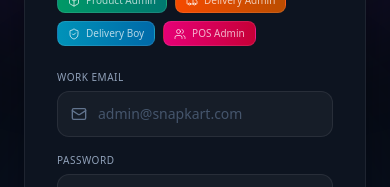
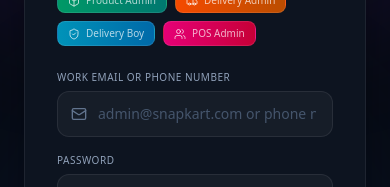
Before and after one commit to manishtarjan2/Snapkart, a Next.js app: page /admin-login in a window 390 px wide. Shown: the part 373-560 px from the top of the page. Built offline with nearby package versions, Linux system fonts and the light colour scheme.

Commit message:
feat: support email or phone login

```diff
--- /dev/null
+++ b/pnpm-workspace.yaml
@@ -0,0 +1,3 @@
+allowBuilds:
+  sharp: true
+  unrs-resolver: true
--- a/src/app/admin-login/page.tsx
+++ b/src/app/admin-login/page.tsx
@@ -19,7 +19,7 @@
 ];
 
 export default function AdminLogin() {
-    const [email, setEmail] = useState("");
+    const [identifier, setIdentifier] = useState("");
     const [password, setPassword] = useState("");
     const [showPassword, setShowPassword] = useState(false);
     const [loading, setLoading] = useState(false);
@@ -33,7 +33,7 @@
 
         try {
             const result = await signIn("credentials", {
-                email,
+                identifier,
                 password,
                 redirect: false,
             });
@@ -63,7 +63,7 @@
         }
     };
 
-    const formValid = email !== "" && password !== "";
+    const formValid = identifier !== "" && password !== "";
 
     return (
         <div className="min-h-screen bg-[#080c14] flex items-center justify-center p-6 relative overflow-hidden">
@@ -128,15 +128,15 @@
                         {/* Email */}
                         <div>
                             <label className="block text-[10px] text-slate-400 mb-1.5 uppercase tracking-wider">
-                                Work Email
+                                Work email or phone number
                             </label>
                             <div className="relative">
                                 <Mail className="absolute left-3.5 top-1/2 -translate-y-1/2 w-4 h-4 text-slate-500" />
                                 <input
-                                    type="email"
-                                    placeholder="admin@snapkart.com"
-                                    value={email}
-                                    onChange={(e) => setEmail(e.target.value)}
+                                    type="text"
+                                    placeholder="admin@snapkart.com or phone number"
+                                    value={identifier}
+                                    onChange={(e) => setIdentifier(e.target.value)}
                                     required
                                     className="w-full bg-white/[0.04] border border-white/[0.08] rounded-xl pl-10 pr-4 py-3 text-sm text-white placeholder-slate-600 focus:outline-none focus:border-violet-500/50 focus:bg-white/[0.06] transition-all"
                                 />
--- a/src/app/login/page.tsx
+++ b/src/app/login/page.tsx
@@ -16,7 +16,7 @@
 );
 
 function Login() {
-  const [email, setEmail] = useState("")
+  const [identifier, setIdentifier] = useState("")
   const [password, setPassword] = useState("")
   const [showPassword, setShowPassword] = useState(false)
   const [loading, setLoading] = useState(false)
@@ -32,7 +32,7 @@
 
     try {
       const result = await signIn("credentials", {
-        email,
+        identifier,
         password,
         redirect: false
       })
@@ -79,11 +79,11 @@
         <div className='relative'>
           <Mail className='absolute left-3 top-3.5 w-5 h-5 text-gray-400' />
           <input
-            type="email"
-            placeholder="Enter your Email"
+            type="text"
+            placeholder="Enter your Email or phone number"
             className='w-full border border-gray-300 rounded-xl py-3 pl-10 pr-4 text-gray-800 focus:ring-2 focus:ring-green-500 focus:outline-none'
-            onChange={(e) => setEmail(e.target.value)}
-            value={email}
+            onChange={(e) => setIdentifier(e.target.value)}
+            value={identifier}
           />
         </div>
 
@@ -121,7 +121,7 @@
         )}
 
         {(() => {
-          const formValidation = email !== "" && password !== ""
+          const formValidation = identifier !== "" && password !== ""
           return (
             <button
               disabled={!formValidation || loading}
--- a/src/auth.ts
+++ b/src/auth.ts
@@ -9,16 +9,19 @@
   providers: [
     Credentials({
       credentials: {
-        email: { label: "Email", type: "text" },
+        identifier: { label: "Email or phone number", type: "text" },
         password: { label: "Password", type: "password" },
       },
       async authorize(credentials) {
         try {
           await connectDb();
-          const email = credentials.email as string;
+          const identifier = String(credentials.identifier ?? "").trim();
+          const email = identifier.toLowerCase();
           const password = credentials.password as string;
 
-          const user = await User.findOne({ email });
+          const user = await User.findOne({
+            $or: [{ email }, { mobile: identifier }],
+          });
           if (!user) throw new Error("No user found with this email");
 
           const isMatch = await bcrypt.compare(password, user.password ?? "");
```
